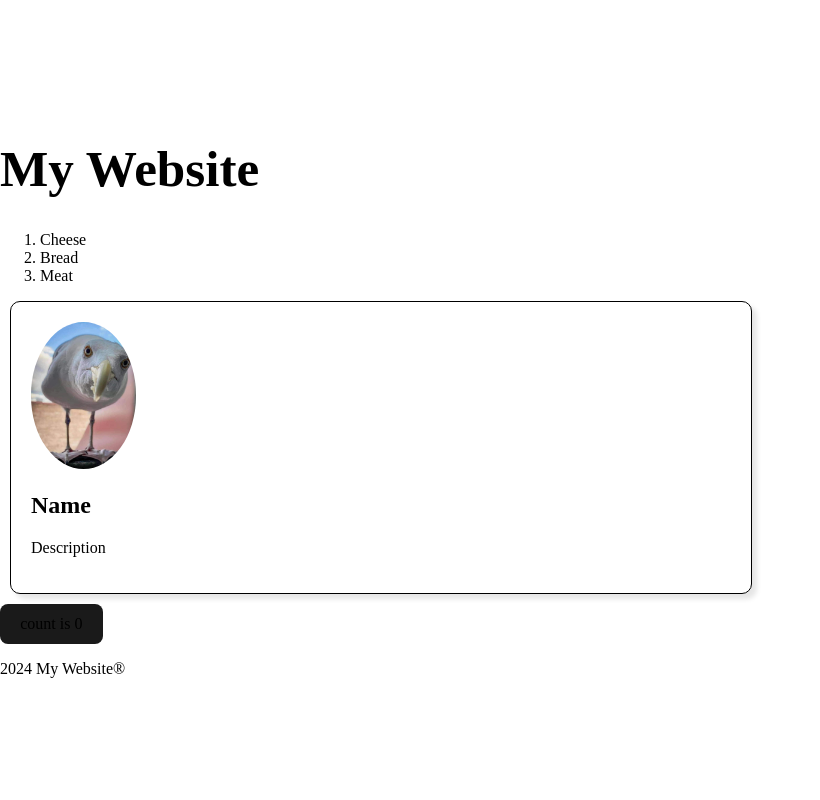
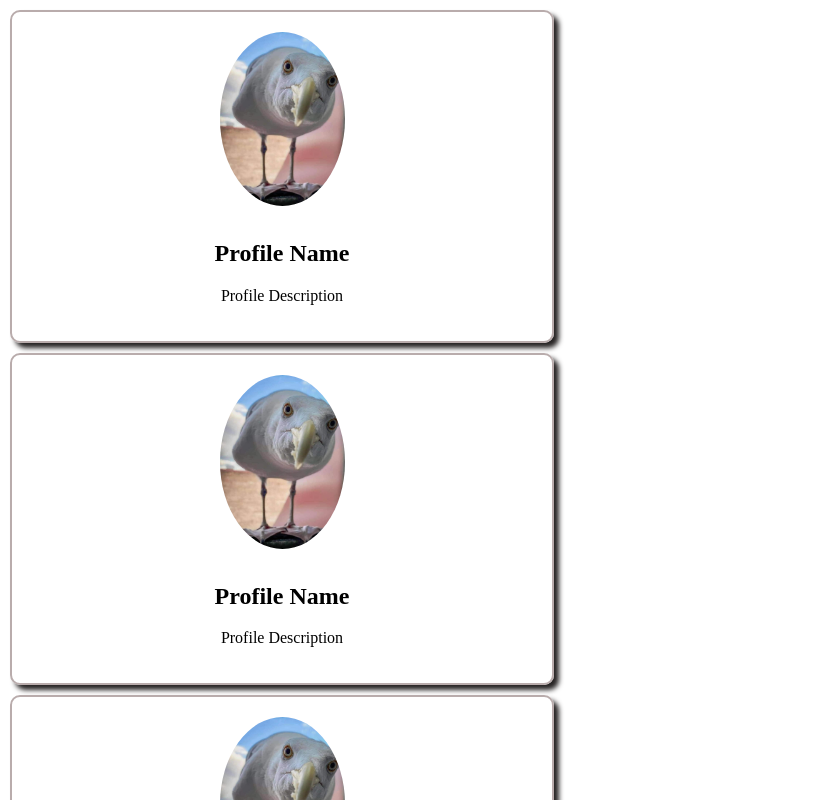
Before and after one commit to ggpsgeorge/react_examples, a React (Vite) app: page / in a window 1280 px wide. Shown: the top 800 px of the page, without its empty margins (0-820 px from the left). Built offline with nearby package versions, Linux system fonts and the light colour scheme.

Commit message:
a simple profile component

```diff
--- a/src/components/App.css
+++ b/src/components/App.css
@@ -1,13 +1,17 @@
 .profile-card {
-  border: 1px solid;
+  border: 2px solid rgb(185, 172, 172);
   border-radius: 10px;
+  box-shadow: 5px 5px 5px hsl(0, 4.00%, 14.70%);
   padding: 20px;
   margin: 10px;
-  box-shadow: 5px 5px 5px hsla(0, 0%, 0%, 0.1);
+  text-align: center;
+  max-width: 500px;
+  display: block;
 }
 
 .profile-card .profile-image {
-  max-width: 15%;
   height: auto;
+  width: 25%;
   border-radius: 50%;
+  margin-bottom: 10px;
 }
--- a/src/components/App.jsx
+++ b/src/components/App.jsx
@@ -1,21 +1,13 @@
-import { useState } from 'react'
 import './App.css'
-import Header from './Header'
-import Footer from './Footer'
-import Food from './Food'
-import MyButton from './MyButton'
 import UserProfile from './UserProfile'
-import ScrollView from './ScrollView'
 
 function App() {
 
   return (
     <>
-      <Header></Header>
-      <Food></Food>
       <UserProfile></UserProfile>
-      <MyButton></MyButton>
-      <Footer></Footer>
+      <UserProfile></UserProfile>
+      <UserProfile></UserProfile>
     </>
   )
 }
--- a/src/components/UserProfile.jsx
+++ b/src/components/UserProfile.jsx
@@ -4,9 +4,9 @@ function UserProfile() {
 
     return(
         <div className='profile-card'>
-            <img className='profile-image' src={profilePic} alt="" />
-            <h2>Name</h2>
-            <p>Description</p>
+            <img className='profile-image' src={profilePic} alt="profile picture" />
+            <h2>Profile Name</h2>
+            <p>Profile Description</p>
         </div>
     );
 
```
